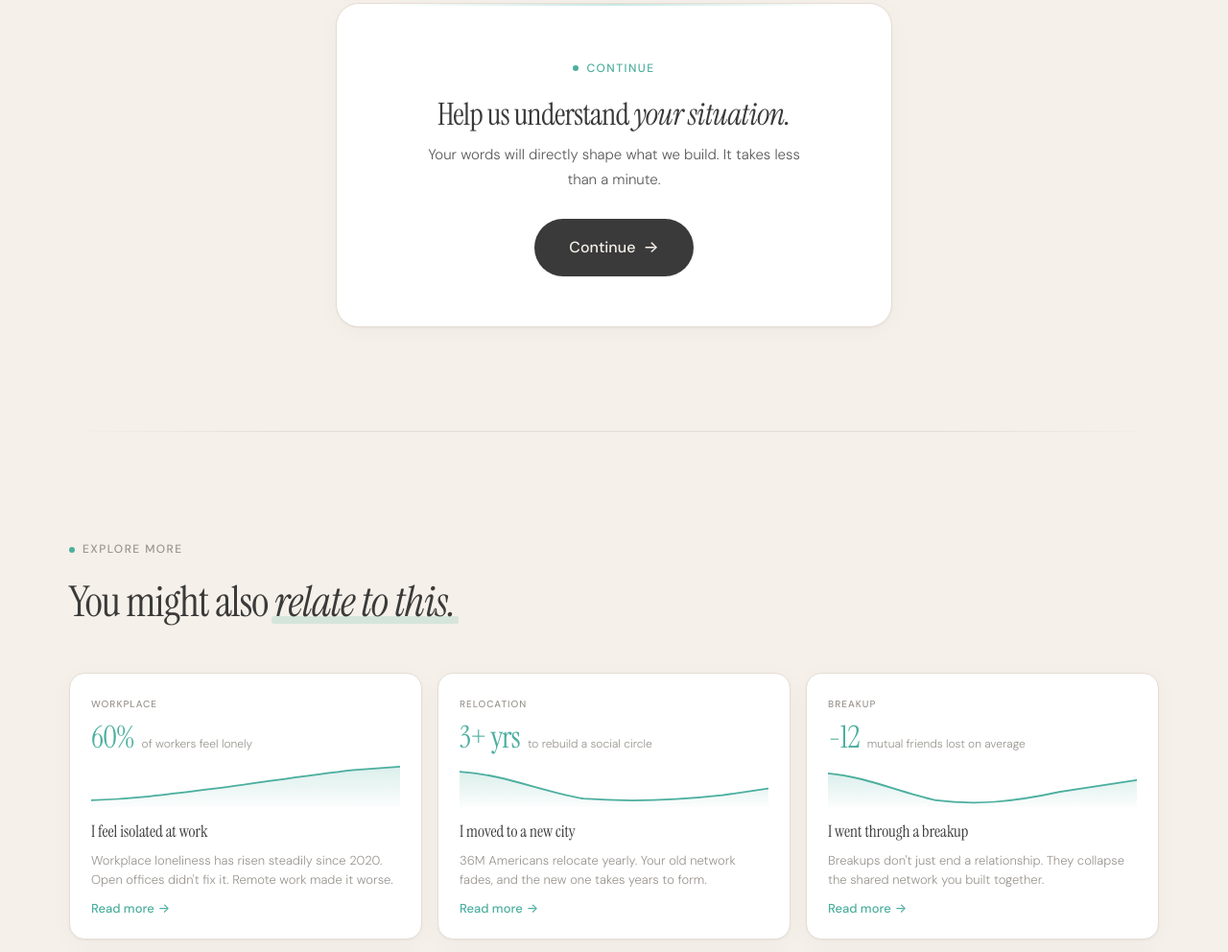
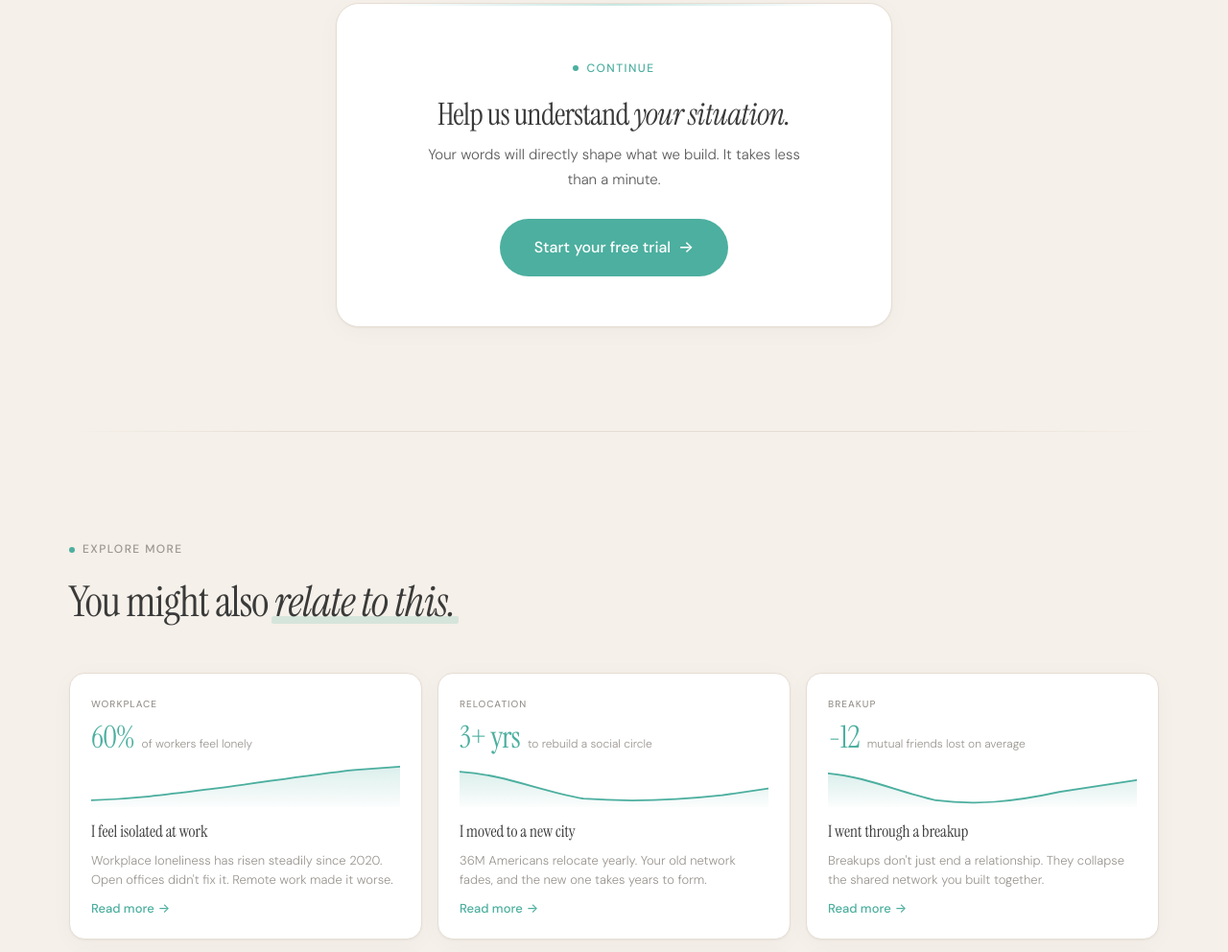
Before and after one commit to VastCounsel/stopbeingalone, a website: page solutions/friends-drifted-away/index.html in a window 1280 px wide. Shown: the part 4442-5434 px from the top of the page at 96% size. Drawn offline with Linux system fonts and the light colour scheme.

Commit message:
fix: post-FAQ CTA + article CTAs to pricing

```diff
--- a/solutions/friends-drifted-away/index.html
+++ b/solutions/friends-drifted-away/index.html
@@ -1019,7 +1019,7 @@ button, input, textarea, select { font-family: var(--sans); border: none; outlin
       <div style="font-size:12px;text-transform:uppercase;letter-spacing:.12em;font-weight:500;color:#4CAF9F;margin-bottom:20px;display:inline-flex;align-items:center;gap:8px"><span style="width:6px;height:6px;background:#4CAF9F;border-radius:50%;display:inline-block"></span> Continue</div>
       <h2 style="font-family:var(--serif);font-size:clamp(24px,3vw,32px);font-weight:400;line-height:1.15;letter-spacing:-0.02em;color:var(--ink);margin-bottom:12px">Help us understand <em style="font-style:italic">your situation.</em></h2>
       <p style="font-size:15px;color:var(--ink-light);font-weight:300;line-height:1.7;max-width:420px;margin:0 auto 28px">Your words will directly shape what we build. It takes less than a minute.</p>
-      <a href="/share" style="display:inline-flex;align-items:center;gap:8px;background:#3A3A3A;color:#F5F0E9;padding:16px 36px;border-radius:100px;font-size:16px;font-weight:500;text-decoration:none;transition:all .3s ease">Continue <span style="font-size:17px">→</span></a>
+      <a href="/#pricing" style="display:inline-flex;align-items:center;gap:8px;background:#4CAF9F;color:#fff;padding:16px 36px;border-radius:100px;font-size:16px;font-weight:500;text-decoration:none;transition:all .3s ease">Start your free trial <span style="font-size:17px">→</span></a>
     </div>
   </div>
 </section>
```
Also changed, not shown: index.html (+1 -1 lines), solutions/isolated-at-work/index.html (+1 -1 lines), solutions/lost-someone-close/index.html (+1 -1 lines), solutions/moved-to-a-new-city/index.html (+1 -1 lines), solutions/remote-work-disconnected/index.html (+1 -1 lines), solutions/struggle-to-make-friends/index.html (+1 -1 lines), solutions/went-through-a-breakup/index.html (+1 -1 lines).
